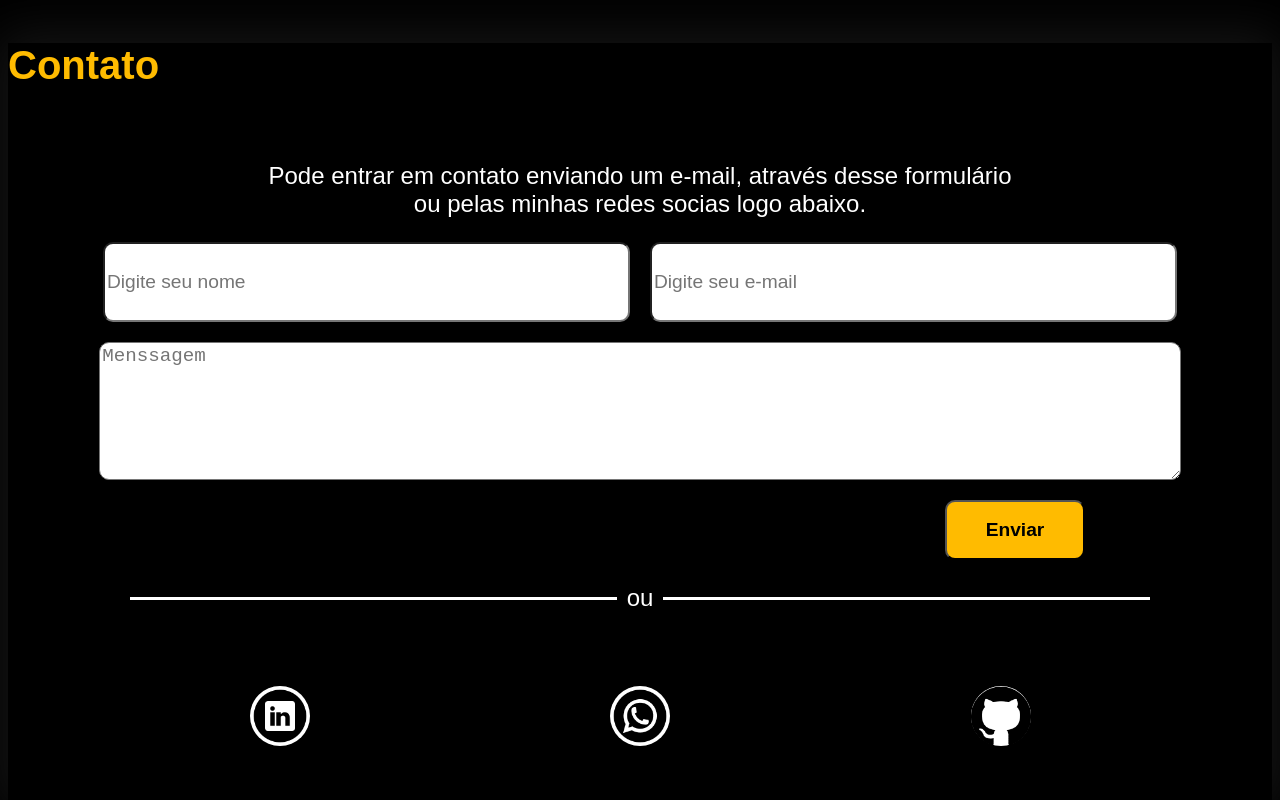
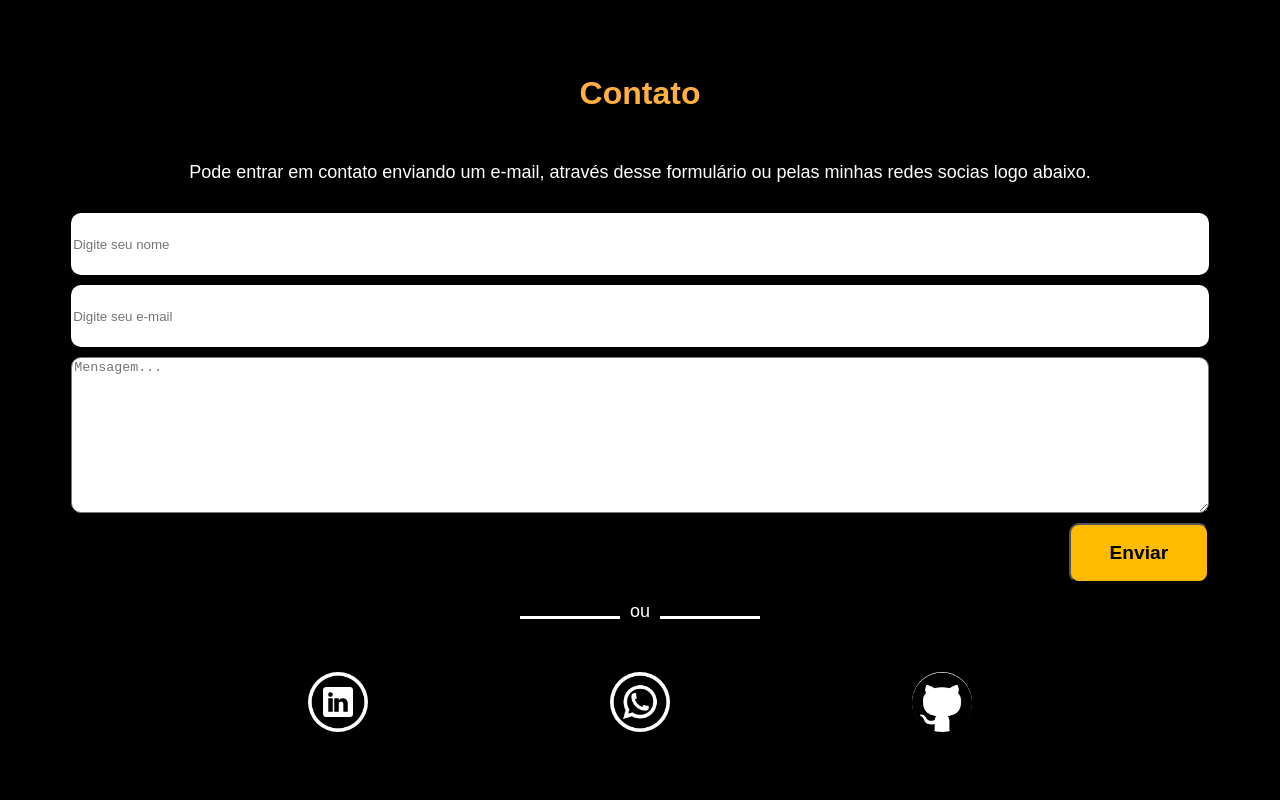
Before and after one commit to viniciusvss120/portifolio_2, a Next.js app: page / in a window 1280 px wide. Shown: the part 6980-7780 px from the top of the page. Built offline with nearby package versions, Linux system fonts and the light colour scheme.

Commit message:
Finalizando o novo componente de contato

```diff
--- a/src/components/certificados/Js.module.css
+++ b/src/components/certificados/Js.module.css
@@ -40,7 +40,7 @@
   text-align: center;
   border: 1px solid #000;
   border-radius: 50px;
-  width: 100%;
+  width: 50%;
   padding: 5px;
 }
 
@@ -49,11 +49,16 @@
   transition: .3s;
 }
 
-@media (max-width: 40rem){
+@media (max-width: 48rem){
   .container{
+    width: 70%;
+    grid-template-columns: 1fr;
+  }
+  .descricao{
+    justify-self: center;
+  }
+
+  .descricao a{
     width: 100%;
-    display: flex;
-    flex-wrap: wrap;
-    justify-content: center;
   }
 }
--- a/src/components/contato/Contato.tsx
+++ b/src/components/contato/Contato.tsx
@@ -1,34 +1,33 @@
-import Image from 'next/image'
-import style from './Contato.module.css'
-import linkedin from './img/linkedin.png'
-import whatsapp from './img/whatsapp.png'
-import github from './img/github.png'
+import ContatoMobile from './ContatoMobile'
+import ContatoDask from './ContatoDasktop'
+import {useEffect, useState} from 'react'
+interface dimensaoProp {
+  height?: number
+  width: number
+}
+export default function Contato(){
+  const[dimensao, setDimensao] = useState<dimensaoProp>({
+    width: 0
+  })
+  const [mobile, setMobile] = useState<boolean>(false)
+  useEffect(() => {
+    function widthTela(){
+      setDimensao({
+          // height: window.innerHeight,
+          width: window.screen.width
+        })
+    }
+    if(dimensao.width < 780){
+      setMobile(true)
+    }else{
+      setMobile(false)
+    }
 
-export default function Contato(){
+    addEventListener('resize', widthTela)
+  },[dimensao.width])
   return (
-    <section className={style.container}>
-      <h1>Contato</h1>
-      <div className={style.contato}>
-        <p>Pode entrar em contato enviando um e-mail, através
-          desse formulário ou pelas minhas redes socias logo abaixo.
-        </p>
-        <form className={style.formulario}>
-          <input type="text" placeholder='Digite seu nome'/>
-          <input type="email" placeholder='Digite seu e-mail' />
-          <textarea name="mensagem" placeholder='Menssagem' cols={127} rows={6}></textarea>
-          <button type="submit">Enviar</button>
-        </form>
-        <div className={style.divisa}>
-          <span></span>
-          <p>ou</p>
-          <span></span>
-        </div>
-        <div className={style.icons}>
-          <a href="https://www.linkedin.com/in/vinicius-silva-souza-08422b1a2/"><Image src={linkedin} alt='linkedin'/></a>
-          <a href="#"><Image src={whatsapp} alt='whatsapp'/></a>
-          <a href="https://github.com/viniciusvss120"><Image src={github} alt='github'/></a>
-        </div>
-      </div>
+    <section>
+      {mobile ? <ContatoMobile /> : <ContatoDask />}
     </section>
   )
 }
--- /dev/null
+++ b/src/components/contato/ContatoDasktop.tsx
@@ -0,0 +1,34 @@
+import Image from 'next/image'
+import style from './Contato.module.css'
+import linkedin from './img/linkedin.png'
+import whatsapp from './img/whatsapp.png'
+import github from './img/github.png'
+
+export default function Contato(){
+  return (
+    <section className={style.container}>
+      <h1>Contato</h1>
+      <div className={style.contato}>
+        <p>Pode entrar em contato enviando um e-mail, através
+          desse formulário ou pelas minhas redes socias logo abaixo.
+        </p>
+        <form className={style.formulario}>
+          <input type="text" placeholder='Digite seu nome'/>
+          <input type="email" placeholder='Digite seu e-mail' />
+          <textarea name="mensagem" placeholder='Menssagem' cols={127} rows={6}></textarea>
+          <button type="submit">Enviar</button>
+        </form>
+        <div className={style.divisa}>
+          <span></span>
+          <p>ou</p>
+          <span></span>
+        </div>
+        <div className={style.icons}>
+          <a href="https://www.linkedin.com/in/vinicius-silva-souza-08422b1a2/"><Image src={linkedin} alt='linkedin'/></a>
+          <a href="#"><Image src={whatsapp} alt='whatsapp'/></a>
+          <a href="https://github.com/viniciusvss120"><Image src={github} alt='github'/></a>
+        </div>
+      </div>
+    </section>
+  )
+}
--- /dev/null
+++ b/src/components/contato/ContatoMobile.module.css
@@ -0,0 +1,84 @@
+.container{
+  display: grid;
+  /* border: 1px solid #fff; */
+  font-family: Arial, Helvetica, sans-serif;
+  justify-items: center;
+}
+
+.container h1{
+  font-size: 2rem;
+  color: #ffb041;
+}
+
+.container p{
+  text-align: center;
+  font-size: 18px;
+  margin-bottom: 30px;
+}
+/* Formulario */
+.form{
+  display: grid;
+  width: 90%;
+  gap: 10px;
+}
+
+.form input{
+  height: 60px;
+  border-radius: 10px;
+  border: none;
+}
+
+.form input:focus{
+  border: none;
+  box-shadow: 0px 0px 10px 0px #ffb041;
+}
+
+.form textarea{
+  border-radius: 10px;
+}
+
+.form button{
+  width: 140px;
+  height: 60px;
+  justify-self: end;
+  border-radius: 10px;
+  background: #FFBB00;
+  color: #000;
+  font-family: Arial, Helvetica, sans-serif;
+  font-size: 1.2rem;
+  font-weight: bold;
+}
+
+/* Contato alternativo */
+
+.divisa{
+  width: 80%;
+  margin-bottom: 20px;
+  /* border: 1px solid #fff; */
+  display: flex;
+  align-items: center;
+  justify-content: center;
+  gap: 10px;
+  justify-self: center;
+}
+
+.divisa span{
+  width: 100px;
+  height: 3px;
+  background: #fff;
+}
+
+.icons{
+  width: 70%;
+  margin: 0px auto;
+  display: flex;
+  gap: 20px;
+  justify-content: space-around;
+  justify-self: center;
+}
+
+.icons img{
+  border-radius: 50px;
+  width: 60px;
+  height: 60px;
+}
--- /dev/null
+++ b/src/components/contato/ContatoMobile.tsx
@@ -0,0 +1,32 @@
+import Image from 'next/image'
+import style from './ContatoMobile.module.css'
+import linkedin from './img/linkedin.png'
+import whatsapp from './img/whatsapp.png'
+import github from './img/github.png'
+
+export default function ContatoMobile(){
+  return(
+    <section className={style.container}>
+      <h1>Contato</h1>
+      <p>
+        Pode entrar em contato enviando um e-mail, através desse formulário ou pelas minhas redes socias logo abaixo.
+      </p>
+      <form className={style.form}>
+        <input type="text" placeholder='Digite seu nome'/>
+        <input type="email" placeholder='Digite seu e-mail'/>
+        <textarea name="mensagem" placeholder='Mensagem...' id="" cols={30} rows={10}></textarea>
+        <button type="submit">Enviar</button>
+      </form>
+      <div className={style.divisa}>
+        <span></span>
+        <p>ou</p>
+        <span></span>
+      </div>
+      <div className={style.icons}>
+        <Image src={linkedin} alt='linkedin'/>
+        <Image src={whatsapp} alt='whatsapp'/>
+        <Image src={github} alt='github'/>
+      </div>
+    </section>
+  )
+}
--- a/src/components/habilidades/Js.module.css
+++ b/src/components/habilidades/Js.module.css
@@ -39,7 +39,7 @@
   margin-left: -1em;
 }
 
-@media (max-width: 40rem){
+@media (max-width: 48rem){
   .container{
     grid-template-columns: 1fr;
     width: 90%;
--- a/src/components/home/Home.tsx
+++ b/src/components/home/Home.tsx
@@ -21,7 +21,7 @@ export default function Home() {
           width: window.screen.width
         })
     }
-    if(dimensao.width < 640){
+    if(dimensao.width < 780){
       setMobile(true)
     }else{
       setMobile(false)
```
Also changed, not shown: src/components/habilidades/Habilidades.module.css (line endings or trailing spaces).
